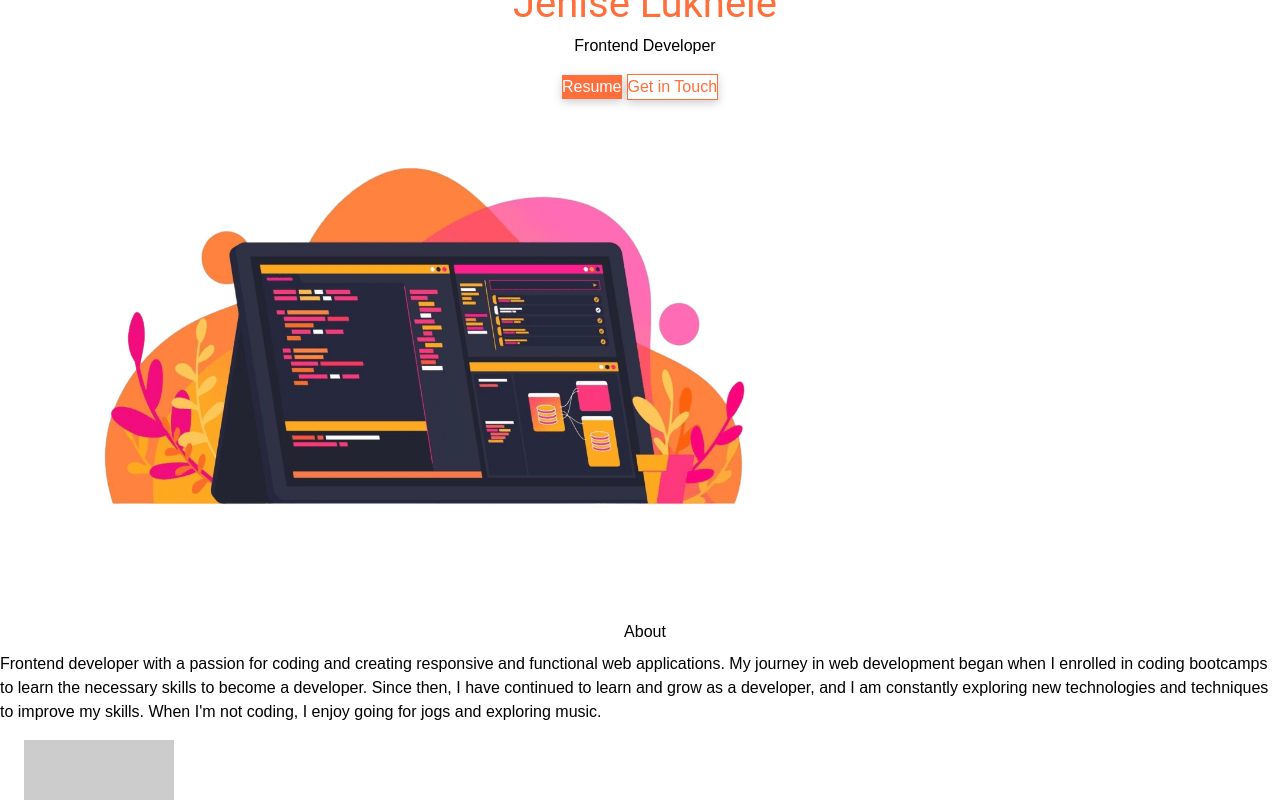
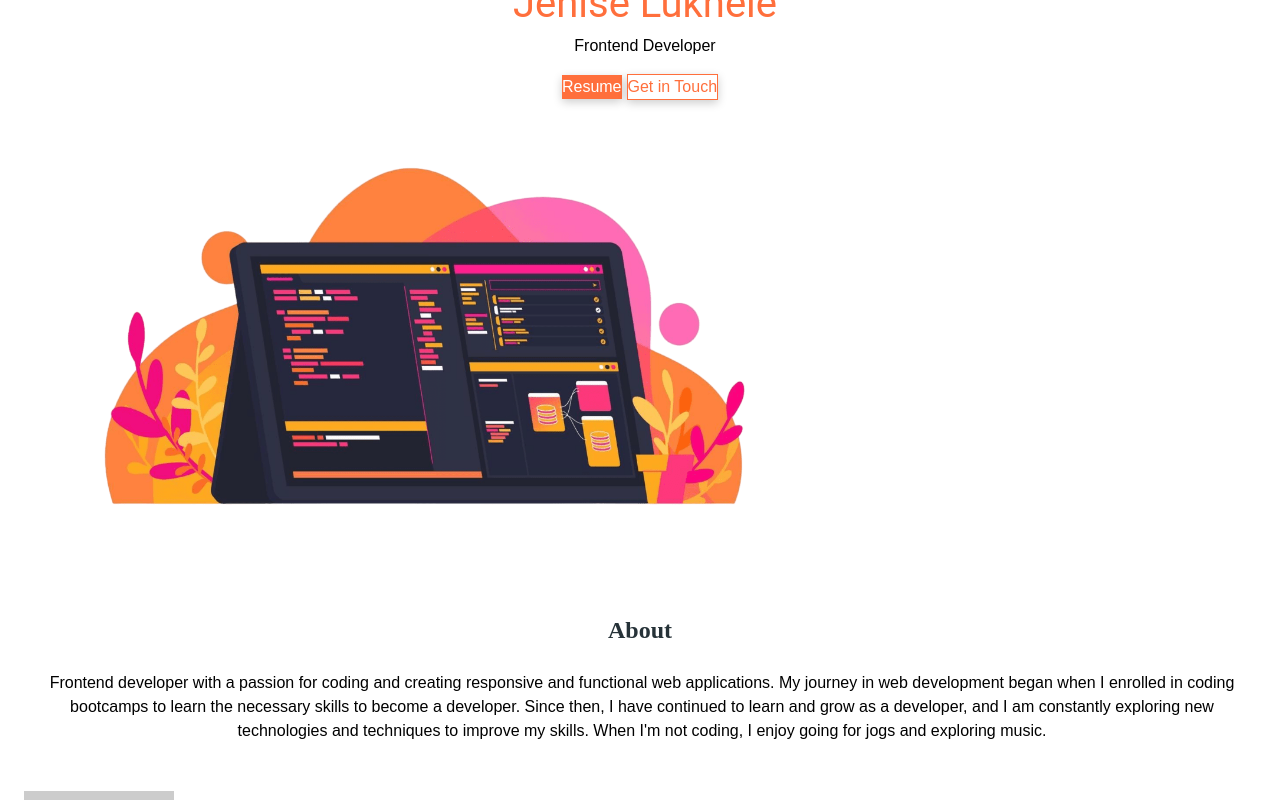
Before and after one commit to PapaAmu/Portfolio, a React (Vite) app in the folder vite-project/: page /about in a window 1280 px wide. Shown: the top 800 px of the page. Built offline with nearby package versions, Linux system fonts and the light colour scheme.

Commit message:
added margin left and right to the paragraph

```diff
--- a/vite-project/src/Components/About.jsx
+++ b/vite-project/src/Components/About.jsx
@@ -1,10 +1,14 @@
 import React from 'react';
+import {Typography} from "@material-tailwind/react";
+
 
 function About() {
     return (
         <div>
-            <h2 className='about  mb-2'>About </h2>
-            <p> Frontend developer with a passion for coding and creating responsive and functional web applications.
+            <Typography variant="h4" color="blue-gray" className=" mb-6 mt-6 text-center font-serif">
+            About
+          </Typography>
+            <p className="mb-8 text-center ml-6 mr-5 whitespace-normal "> Frontend developer with a passion for coding and creating responsive and functional web applications.
                My journey in web development began when I enrolled in coding bootcamps to learn the necessary skills to become a developer.
                Since then, I have continued to learn and grow as a developer, and I am constantly exploring new technologies and techniques to improve my skills.
                When I'm not coding, I enjoy  going for jogs and exploring music.  </p>
```
